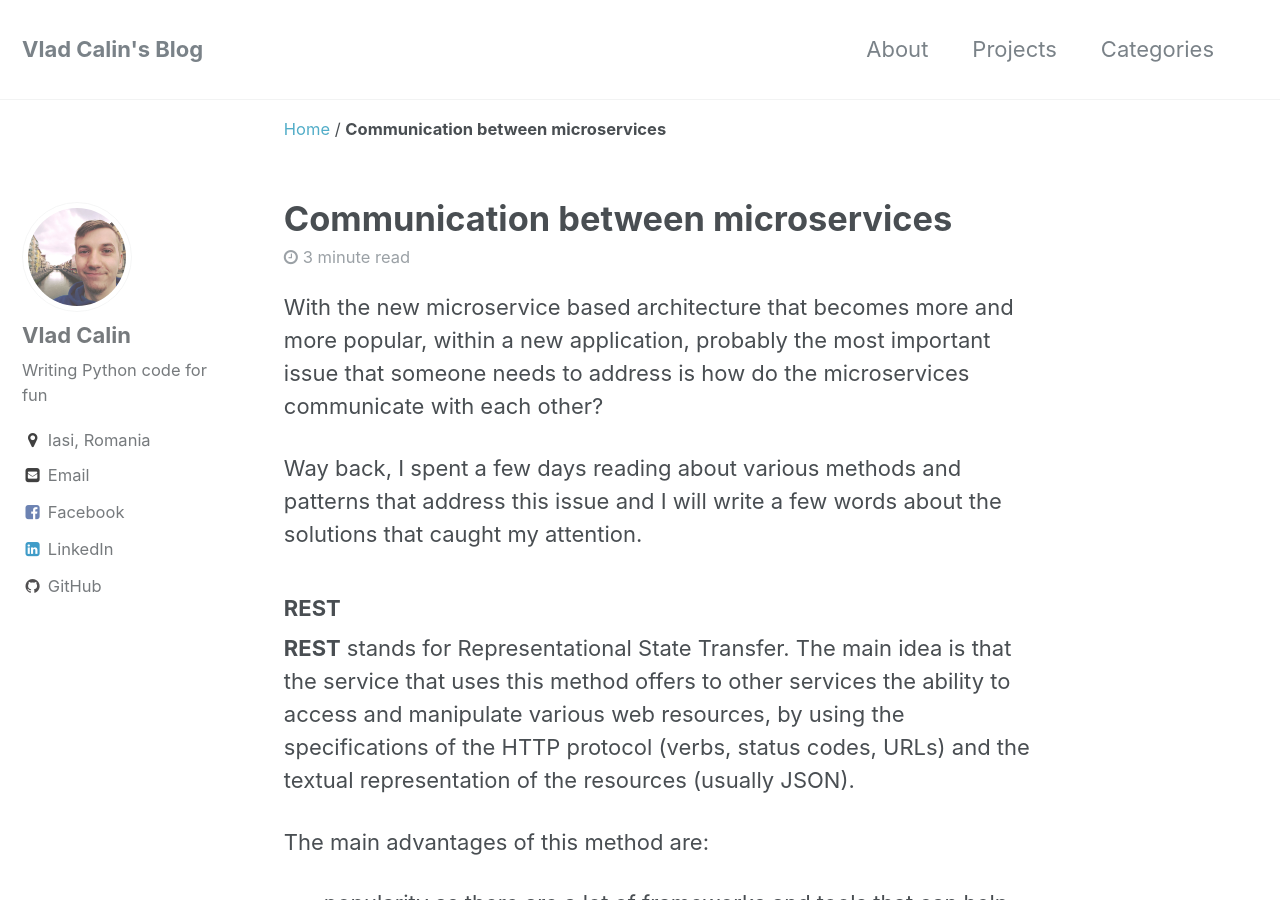
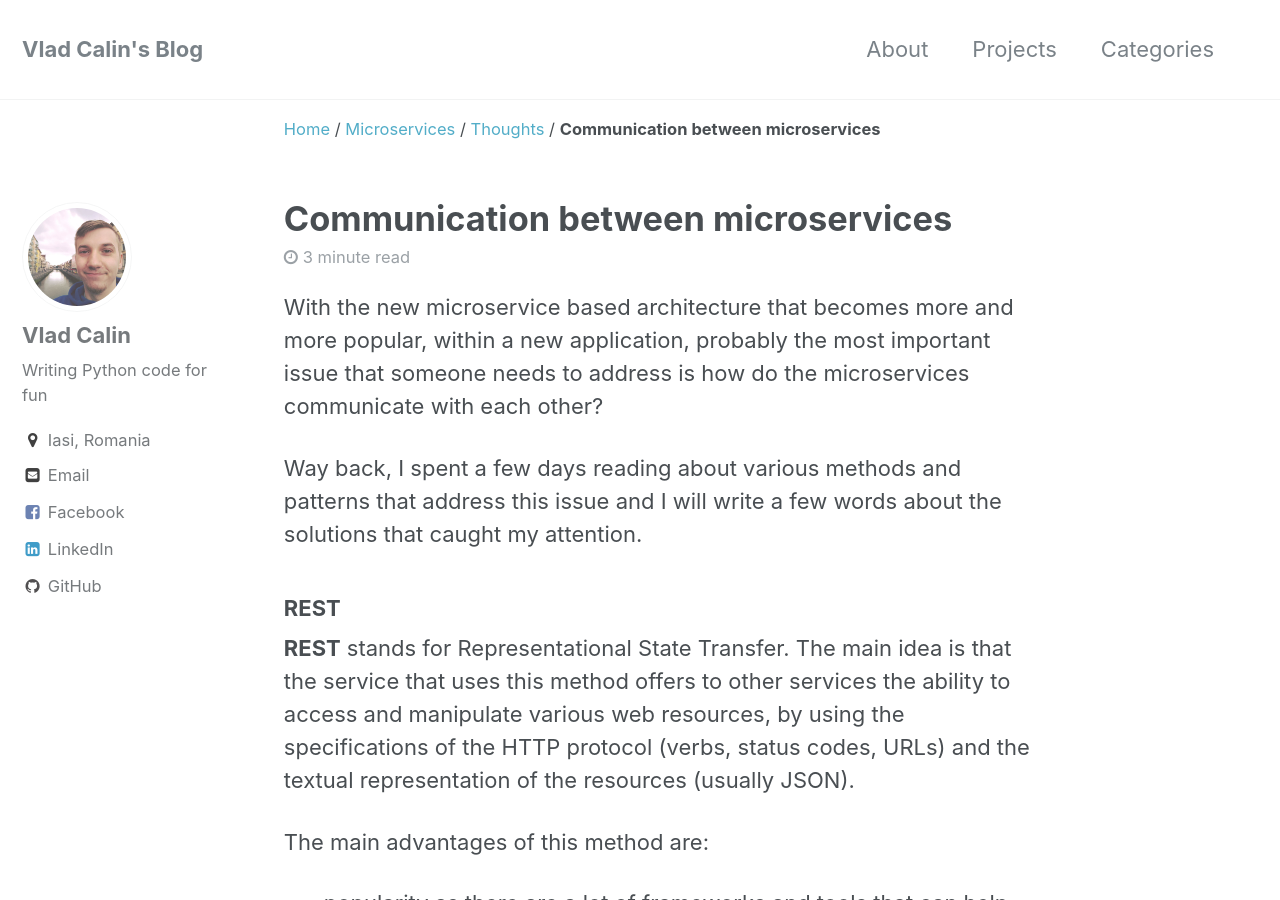
Before and after one commit to vladcalin/vladcalin.github.io, a Jekyll site: the page built from _posts/2017-04-27-communication-between-microservices.md, in a window 1280 px wide and 900 px high. Built offline with Jekyll 4.4.1, drawn with Linux system fonts in a browser that asks for light colours; comment, search, counter and statistics services are not loaded; some of the changed text lies outside the part shown.

Commit message:
added category to post

```diff
--- a/_posts/2017-04-27-communication-between-microservices.md
+++ b/_posts/2017-04-27-communication-between-microservices.md
@@ -1,5 +1,8 @@
 ---
 title: Communication between microservices
+categories:
+  - Microservices
+  - Thoughts
 ---
 
 With the new microservice based architecture that becomes more and more popular,
```
